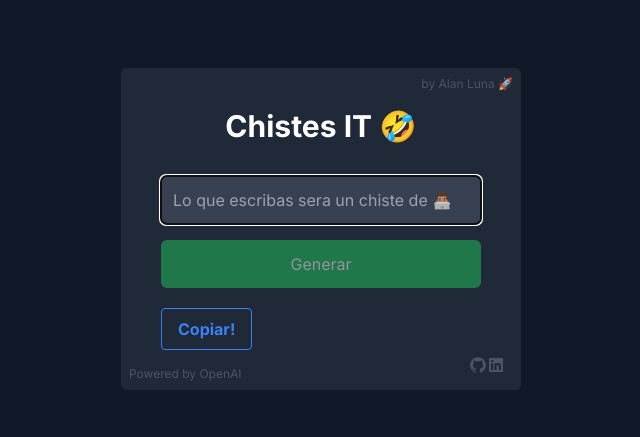
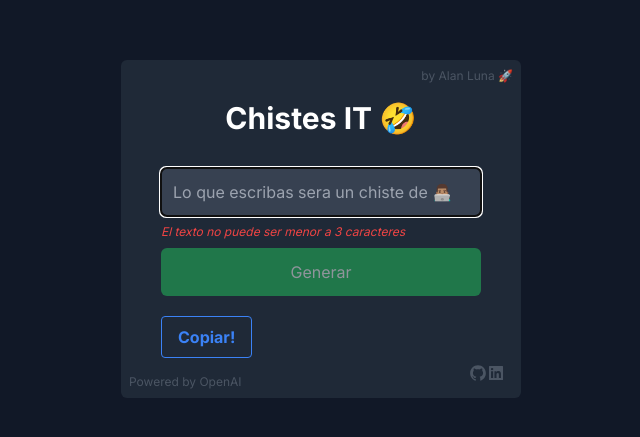
Before and after one commit to AlanLuna-00/ChistesIT-IA, a Next.js app: page / in a window 1280 px wide. Shown: the part 171-608 px from the top of the page, without its empty margins (319-959 px from the left). Built offline with nearby package versions, Linux system fonts and the light colour scheme.

Commit message:
added error input

```diff
--- a/src/app/api/generate/route.js
+++ b/src/app/api/generate/route.js
@@ -12,13 +12,6 @@ const openai = new OpenAIApi(configuration);
 
 export async function POST(request) {
   const body = await request.json();
-
-  //   better error handling
-  if (!body.prompt || body.prompt.length === 0) {
-    return NextResponse.error(new Error("You must provide a prompt"), {
-      status: 400,
-    });
-  }
 
   try {
     const response = await openai.createCompletion({
--- a/src/app/page.js
+++ b/src/app/page.js
@@ -1,6 +1,6 @@
 "use client";
 import useJokeGenerator from "@/hook/useJokeGenerator";
-import { useState } from "react";
+import { useEffect, useState } from "react";
 import SocialIcon from "./components/SocialIcon";
 
 function HomePage() {
@@ -13,6 +13,21 @@ function HomePage() {
     navigator.clipboard.writeText(joke);
     setCopied(true);
   };
+
+  const [error, setError] = useState("");
+
+  useEffect(() => {
+    const handleErrorInput = () => {
+      let error = "";
+      if (prompt.length > 20) {
+        error = "El texto no puede ser mayor a 20 caracteres";
+      } else if (prompt.length < 3) {
+        error = "El texto no puede ser menor a 3 caracteres";
+      }
+      return error;
+    };
+    setError(handleErrorInput());
+  }, [prompt]);
 
   return (
     <div className="bg-gray-900 h-screen flex justify-center items-center">
@@ -28,15 +43,18 @@ function HomePage() {
           name="name"
           placeholder="Lo que escribas sera un chiste de 👨🏽‍💻"
           onChange={handlePromptChange}
-          className="p-3 rounded-md block bg-gray-700 text-white w-full mb-4"
+          className="p-3 rounded-md block bg-gray-700 text-white w-full mb-2"
           value={prompt}
           autoFocus
           autoComplete="off"
         />
+        {error && (
+          <p className="text-red-500 text-xs italic mt-2 mb-2">{error}</p>
+        )}
         <button
           type="submit"
           className="bg-green-500 p-3 rounded-md block w-full text-white disabled:opacity-50"
-          disabled={!prompt || loading}
+          disabled={!prompt || loading || error}
         >
           {loading ? "Pensando..." : "Generar"}
         </button>
```
